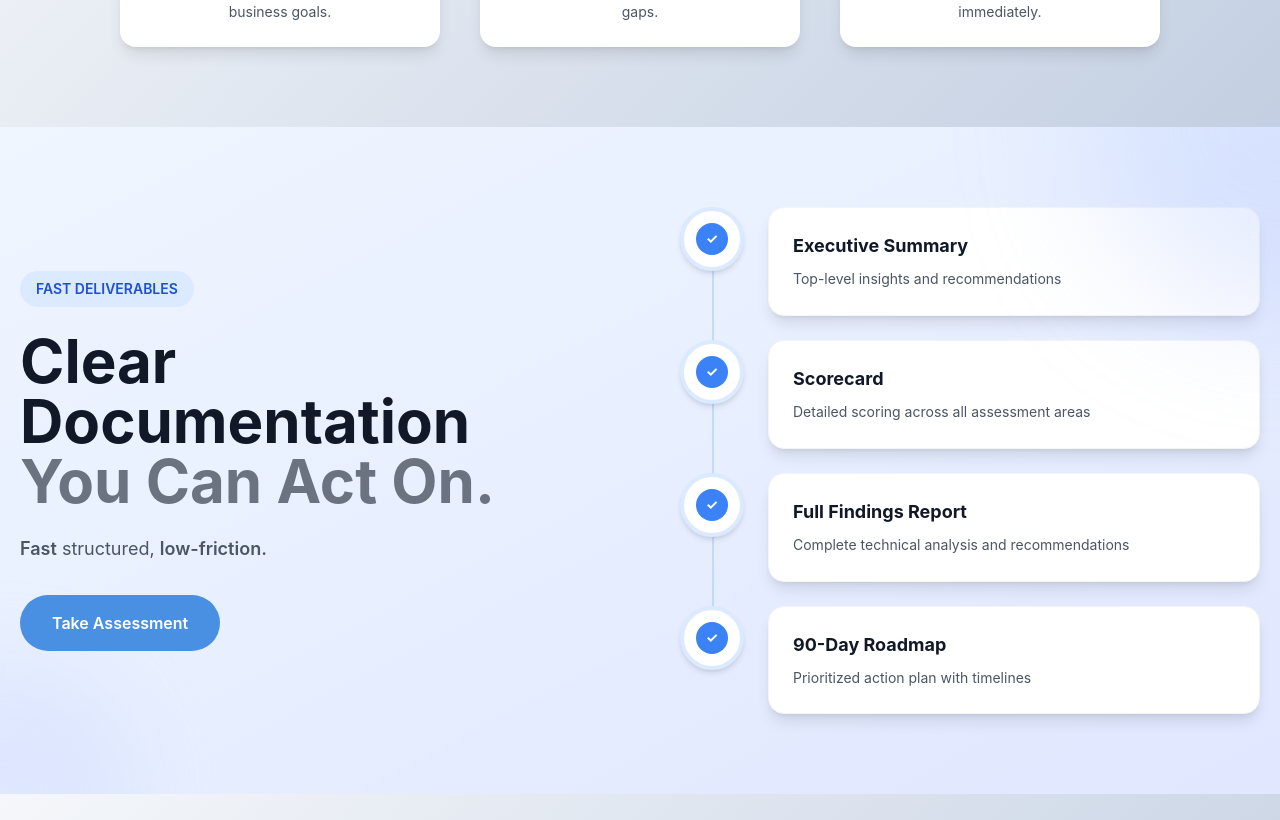
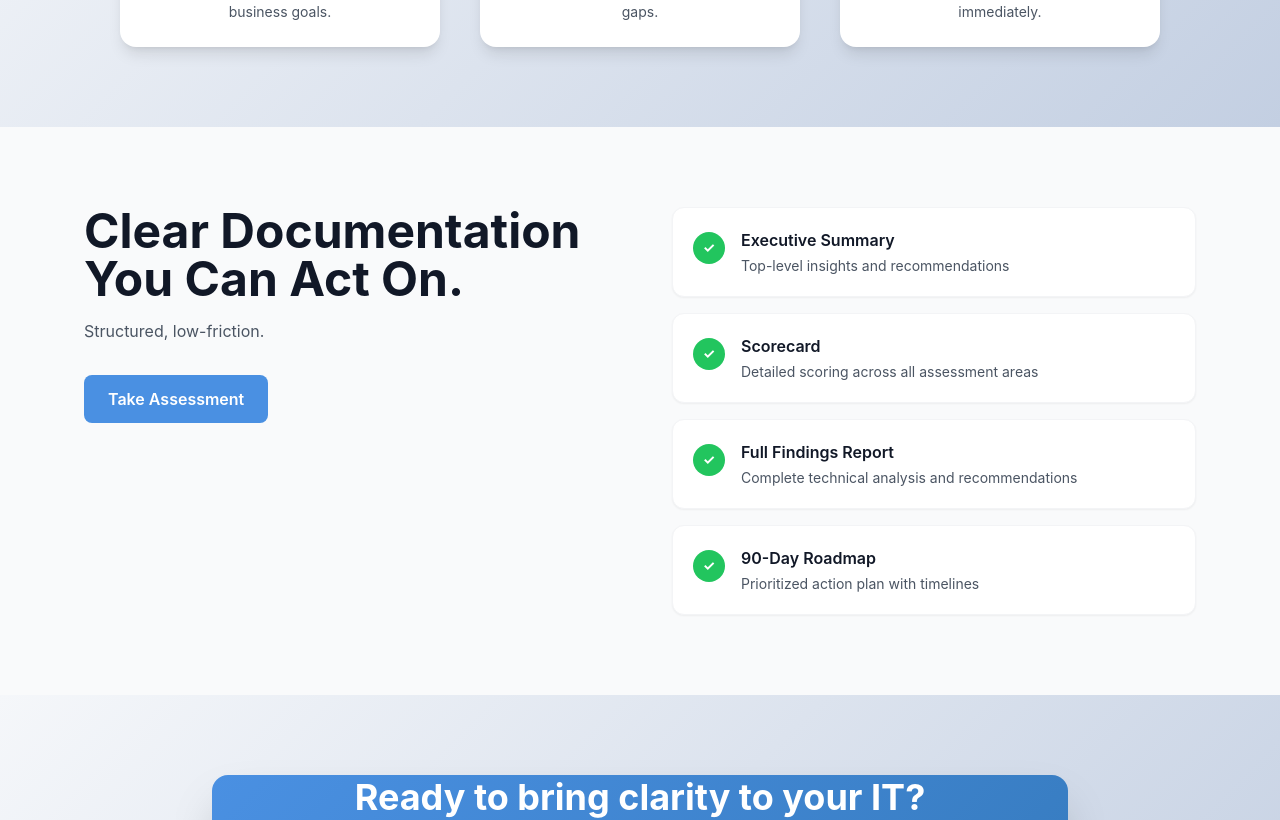
Before and after one commit to ARCHIT00004/vending-landing-page, a React (Create React App) app: page / in a window 1280 px wide. Shown: the part 1940-2760 px from the top of the page. Built offline with nearby package versions, Linux system fonts and the light colour scheme.

Commit message:
Convert DocumentationSection to clean simple design with green checkmarks

```diff
--- a/src/components/DocumentationSection.js
+++ b/src/components/DocumentationSection.js
@@ -21,63 +21,39 @@ const DocumentationSection = () => {
   ];
 
   return (
-    <section className="py-20 bg-gradient-to-br from-blue-50 to-indigo-100 relative overflow-hidden">
-      <div className="max-w-7xl mx-auto px-5">
-        <div className="grid grid-cols-1 lg:grid-cols-2 gap-20 items-center">
+    <section className="py-20 bg-gray-50">
+      <div className="max-w-6xl mx-auto px-5">
+        <div className="grid grid-cols-1 lg:grid-cols-2 gap-16 items-start">
           {/* Left Side - Content */}
-          <div className="text-left relative z-10">
-            <div className="inline-block bg-blue-100 text-blue-700 px-4 py-2 rounded-full text-sm font-semibold mb-6">
-              FAST DELIVERABLES
-            </div>
-            <h2 className="text-5xl lg:text-6xl font-bold text-gray-900 leading-tight mb-6">
-              Clear<br />
-              <span className="text-gray-900">Documentation</span><br />
-              <span className="text-gray-500">You Can Act On.</span>
+          <div className="text-left">
+            <h2 className="text-4xl lg:text-5xl font-bold text-gray-900 leading-tight mb-4">
+              Clear Documentation<br />
+              You Can Act On.
             </h2>
-            <p className="text-lg text-gray-600 mb-2">
-              <span className="font-semibold">Fast</span> <span className="font-normal">structured,</span> <span className="font-semibold">low-friction.</span>
+            <p className="text-gray-600 mb-8">
+              Structured, low-friction.
             </p>
-            <button className="bg-primary-500 text-white px-8 py-4 rounded-full font-semibold hover:-translate-y-0.5 transition-transform mt-6">
+            <button className="bg-primary-500 text-white px-6 py-3 rounded-lg font-semibold hover:-translate-y-0.5 transition-transform">
               Take Assessment
             </button>
           </div>
 
-          {/* Right Side - Deliverables with Connecting Line */}
-          <div className="relative">
-            {/* Vertical Connecting Line */}
-            <div className="absolute left-8 top-12 bottom-12 w-0.5 bg-blue-200 hidden lg:block"></div>
-
-            {/* Deliverables */}
-            <div className="space-y-6">
-              {deliverables.map((item, index) => (
-                <div key={index} className="relative flex items-start gap-6">
-                  {/* Connector Circle */}
-                  <div className="relative z-10 w-16 h-16 bg-white rounded-full border-4 border-blue-100 flex items-center justify-center flex-shrink-0 shadow-md">
-                    <div className="w-8 h-8 bg-blue-500 text-white rounded-full flex items-center justify-center text-sm font-bold">
-                      ✓
-                    </div>
-                  </div>
-
-                  {/* Content Card */}
-                  <div className="bg-white p-6 rounded-2xl shadow-lg flex-1 border border-gray-100 hover:shadow-xl transition-shadow">
-                    <h4 className="text-lg font-bold text-gray-900 mb-2">{item.title}</h4>
-                    <p className="text-sm text-gray-600 leading-relaxed">{item.description}</p>
-                  </div>
-
-                  {/* Connecting Line to Next Item */}
-                  {index < deliverables.length - 1 && (
-                    <div className="absolute left-8 top-16 w-0.5 h-8 bg-blue-200 hidden lg:block"></div>
-                  )}
+          {/* Right Side - Simple Deliverables List */}
+          <div className="space-y-4">
+            {deliverables.map((item, index) => (
+              <div key={index} className="flex items-start gap-4 bg-white p-5 rounded-xl shadow-sm border border-gray-100">
+                <div className="w-8 h-8 bg-green-500 text-white rounded-full flex items-center justify-center text-sm font-bold flex-shrink-0 mt-1">
+                  ✓
                 </div>
-              ))}
-            </div>
+                <div>
+                  <h4 className="font-semibold text-gray-900 mb-1">{item.title}</h4>
+                  <p className="text-sm text-gray-600">{item.description}</p>
+                </div>
+              </div>
+            ))}
           </div>
         </div>
       </div>
-
-      {/* Background Decorative Elements */}
-      <div className="absolute top-0 right-0 w-96 h-96 bg-gradient-to-br from-blue-200/30 to-indigo-300/30 rounded-full blur-3xl -translate-y-48 translate-x-48"></div>
-      <div className="absolute bottom-0 left-0 w-64 h-64 bg-gradient-to-tr from-blue-100/40 to-indigo-200/40 rounded-full blur-2xl translate-y-32 -translate-x-32"></div>
     </section>
   );
 };
```
